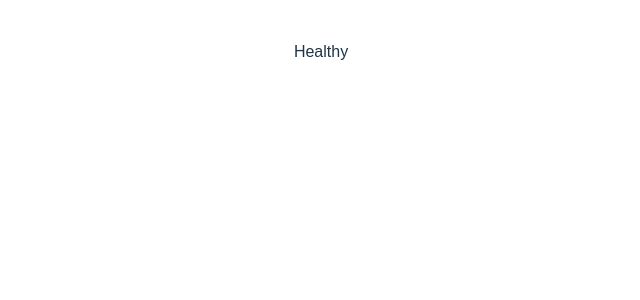
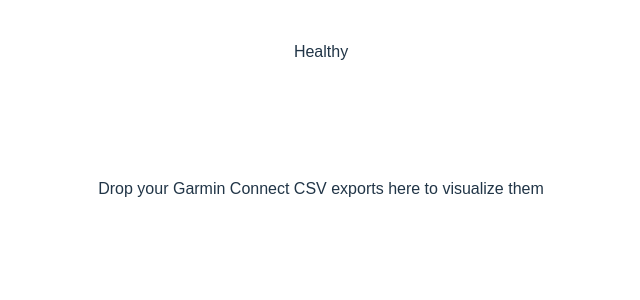
Before and after one commit to Pav0l/garmin-export-viewer, a React (Vite) app: page / in a window 1280 px wide. Shown: the top 300 px of the page, without its empty margins (319-959 px from the left). Built offline with nearby package versions, Linux system fonts and the light colour scheme.

Commit message:
feat: add simple drag and drop to load files

```diff
--- a/package.json
+++ b/package.json
@@ -11,7 +11,8 @@
   },
   "dependencies": {
     "react": "^18.2.0",
-    "react-dom": "^18.2.0"
+    "react-dom": "^18.2.0",
+    "react-dropzone": "^14.2.3"
   },
   "devDependencies": {
     "@types/react": "^18.0.22",
--- a/src/App.css
+++ b/src/App.css
@@ -4,3 +4,16 @@
   padding: 2rem;
   text-align: center;
 }
+
+.uploadsList {
+  display: flex;
+  flex-direction: row;
+  justify-content: center;
+  align-items: center;
+  flex-wrap: wrap;
+  margin: 1rem;
+}
+
+.listItem {
+  padding: 0 0.5rem;
+}
--- a/src/App.tsx
+++ b/src/App.tsx
@@ -1,7 +1,35 @@
+import { useState } from "react";
 import "./App.css";
+import { DragAndDrop } from "./components/Drag";
+
+interface Upload {
+  name: string;
+  type: string;
+}
 
 function App() {
-  return <div className="App">Healthy</div>;
+  const [uploadsList, setUploadsList] = useState<Upload[]>([]);
+
+  // TODO do something with the data
+  const onUploadHandler = (_reader: FileReader, file: File) => {
+    setUploadsList((prev: Upload[]) => [...prev, { name: file.name, type: file.type }]);
+  };
+
+  return (
+    <div>
+      Healthy
+      <DragAndDrop onUpload={onUploadHandler} />
+      {uploadsList.length === 0 ? null : (
+        <div className="uploadsList">
+          {uploadsList.map((item, idx) => (
+            <div className="listItem" key={idx}>
+              {item.name}
+            </div>
+          ))}
+        </div>
+      )}
+    </div>
+  );
 }
 
 export default App;
--- /dev/null
+++ b/src/components/Drag.css
@@ -0,0 +1,7 @@
+.drag {
+  border: 1px solid #ffffff;
+  margin: 2rem 0;
+  padding: 4rem;
+  border-radius: 8px;
+  cursor: pointer;
+}
--- /dev/null
+++ b/src/components/Drag.tsx
@@ -0,0 +1,34 @@
+import { useCallback } from "react";
+import { useDropzone } from "react-dropzone";
+import "./Drag.css";
+
+interface Props {
+  onUpload: (reader: FileReader, file: File) => void;
+}
+
+export function DragAndDrop({ onUpload }: Props) {
+  const onDrop = useCallback((files: File[]) => {
+    console.log("files to display:", files);
+
+    files.forEach((file) => {
+      const reader = new FileReader();
+
+      reader.onabort = () => console.log("file reading was aborted");
+      reader.onerror = () => console.log("file reading has failed");
+      reader.onload = () => {
+        onUpload(reader, file);
+      };
+
+      // read the file blob as text (the result will be in reader.result)
+      reader.readAsText(file);
+    });
+  }, []);
+  const { getRootProps, getInputProps } = useDropzone({ onDrop });
+
+  return (
+    <div className="drag" {...getRootProps()}>
+      <input {...getInputProps()} />
+      <p>Drop your Garmin Connect CSV exports here to visualize them</p>
+    </div>
+  );
+}
```
Also changed, not shown: 1 other file (tests, documents, lock files or other folders).
